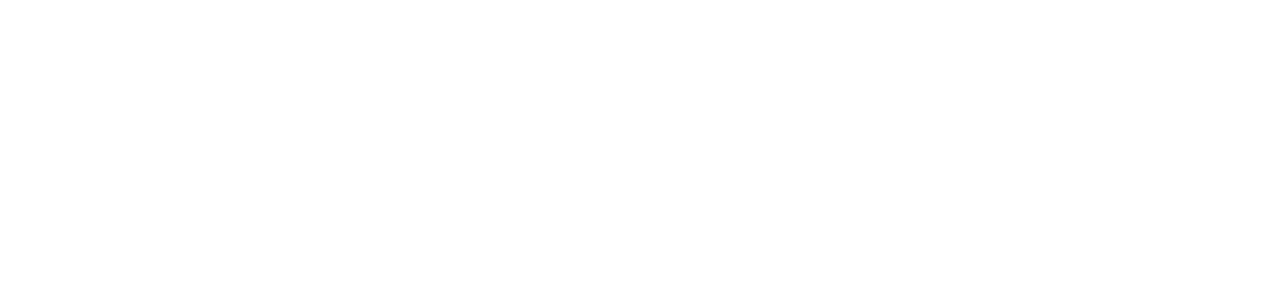
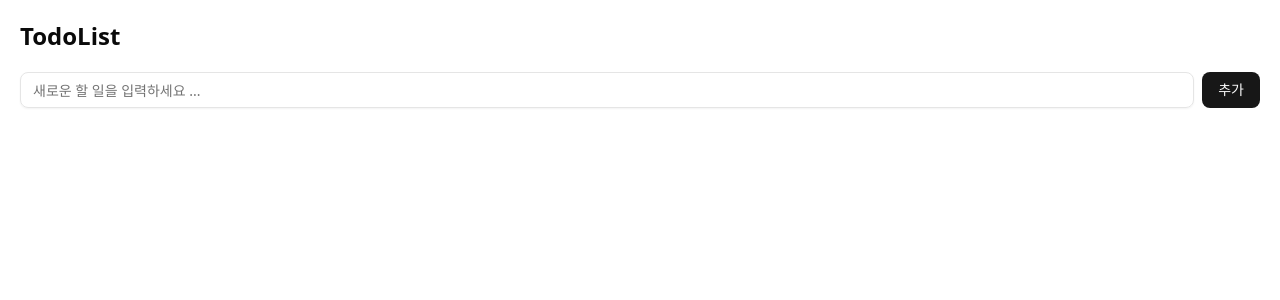
Before and after one commit to kijiwon/onebite_exam, a React (Vite) app: page /todolist in a window 1280 px wide. Before the commit this address had no page. Shown: the top 300 px of the page. Built offline with nearby package versions, Linux system fonts and the light colour scheme.

Commit message:
zustand - store, action

```diff
--- a/src/App.tsx
+++ b/src/App.tsx
@@ -4,6 +4,7 @@ import IndexPage from "./pages/index-page";
 import SignUpPage from "./pages/sign-up-page";
 import SignInPage from "./pages/sign-in-page";
 import CounterPage from "./pages/counter-page";
+import TodoListPage from "./pages/todo-list-page";
 
 function AuthLayout() {
   return (
@@ -19,6 +20,7 @@ function App() {
     <Routes>
       <Route path="/" element={<IndexPage />} />
       <Route path="/counter" element={<CounterPage />} />
+      <Route path="/todolist" element={<TodoListPage />} />
       {/* 공통 레이아웃 설정*/}
       <Route element={<AuthLayout />}>
         <Route path="/sign-in" element={<SignInPage />} />
--- /dev/null
+++ b/src/components/todo-list/todo-editor.tsx
@@ -0,0 +1,24 @@
+import { useState } from "react";
+import { Button } from "../ui/button";
+import { Input } from "../ui/input";
+import { useCreateTodo } from "@/store/todos";
+
+export default function TodoEditor() {
+  const createTodo = useCreateTodo();
+  const [content, setContent] = useState("");
+  const handleAddClick = () => {
+    if (content.trim() === "") return; // 빈 문자
+    createTodo(content);
+    setContent("");
+  };
+  return (
+    <div className="flex gap-2">
+      <Input
+        value={content}
+        onChange={(e) => setContent(e.target.value)}
+        placeholder="새로운 할 일을 입력하세요 ..."
+      />
+      <Button onClick={handleAddClick}>추가</Button>
+    </div>
+  );
+}
--- /dev/null
+++ b/src/components/todo-list/todo-item.tsx
@@ -0,0 +1,23 @@
+import { useDeleteTodo } from "@/store/todos";
+import { Button } from "../ui/button";
+
+export default function TodoItem({
+  id,
+  content,
+}: {
+  id: number;
+  content: string;
+}) {
+  const deleteTodo = useDeleteTodo();
+  const handleDeleteClick = () => {
+    deleteTodo(id);
+  };
+  return (
+    <div className="flex items-center justify-between border p-2">
+      {content}
+      <Button onClick={handleDeleteClick} variant={"destructive"}>
+        삭제
+      </Button>
+    </div>
+  );
+}
--- /dev/null
+++ b/src/pages/todo-list-page.tsx
@@ -0,0 +1,17 @@
+import TodoEditor from "@/components/todo-list/todo-editor";
+import TodoItem from "@/components/todo-list/todo-item";
+import { useTodos } from "@/store/todos";
+
+export default function TodoListPage() {
+  const todos = useTodos();
+
+  return (
+    <div className="flex flex-col gap-5 p-5">
+      <h1 className="text-2xl font-bold">TodoList</h1>
+      <TodoEditor />
+      {todos.map((todo) => (
+        <TodoItem key={todo.id} {...todo} />
+      ))}
+    </div>
+  );
+}
--- /dev/null
+++ b/src/store/todos.ts
@@ -0,0 +1,47 @@
+import type { Todo } from "@/types";
+import { create } from "zustand";
+import { combine } from "zustand/middleware";
+import { immer } from "zustand/middleware/immer";
+
+const initialState: {
+  todos: Todo[];
+} = { todos: [] };
+
+const useTodosStore = create(
+  immer(
+    combine(initialState, (set) => ({
+      actions: {
+        createTodo: (content: string) => {
+          set((state) => {
+            state.todos.push({
+              id: new Date().getTime(),
+              content: content,
+            });
+          });
+        },
+        deleteTodo: (targetId: number) => {
+          set((state) => {
+            state.todos = state.todos.filter(
+              (todo: Todo) => todo.id !== targetId,
+            );
+          });
+        },
+      },
+    })),
+  ),
+);
+
+export const useTodos = () => {
+  const todos = useTodosStore((store) => store.todos);
+  return todos;
+};
+
+export const useCreateTodo = () => {
+  const createTodo = useTodosStore((store) => store.actions.createTodo);
+  return createTodo;
+};
+
+export const useDeleteTodo = () => {
+  const deleteTodo = useTodosStore((store) => store.actions.deleteTodo);
+  return deleteTodo;
+};
--- /dev/null
+++ b/src/types.ts
@@ -0,0 +1,4 @@
+export interface Todo {
+  id: number;
+  content: string;
+}
```
